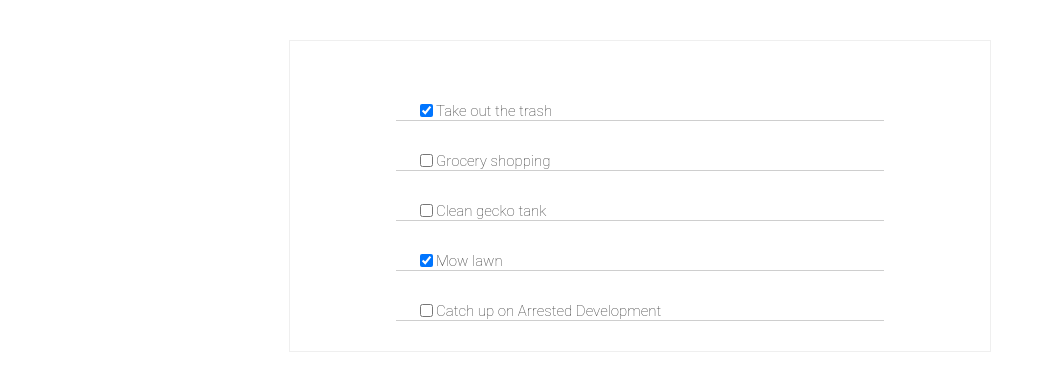
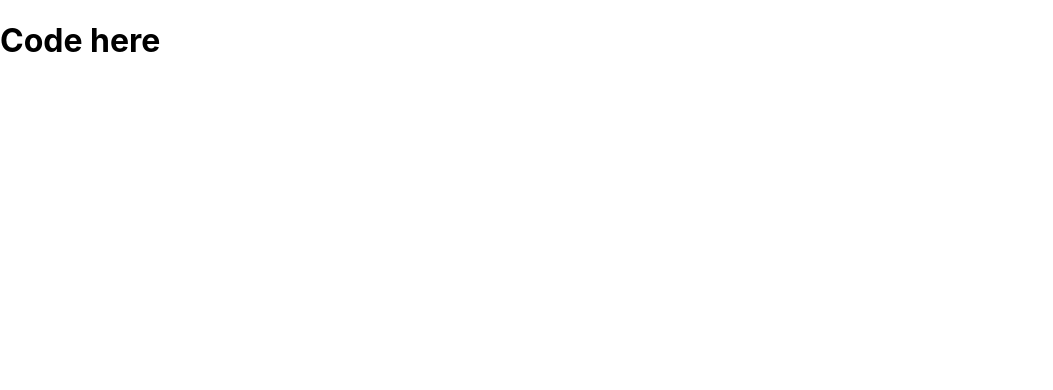
Before and after one commit to SuzanneNL/learn-react, a React (Create React App) app in the folder my-app/: page / in a window 1280 px wide. Shown: the top 390 px of the page, without its empty margins (0-1053 px from the left). Built offline with nearby package versions, Linux system fonts and the light colour scheme.

Commit message:
Class-based components

```diff
--- /dev/null
+++ b/my-app/src/ClassBasedApp.js
@@ -0,0 +1,27 @@
+import React from 'react';
+
+function FunctionBasedApp(props){
+    return (
+        <div>
+            <h1>Name = {props.name}</h1>
+        </div>
+    )
+}
+
+class ClassBasedApp extends React.Component {
+
+    myMethodHere() {
+
+    }
+
+    render() {
+        const style = this.myMethodHere()
+        return (
+            <div>
+                <h1>Code here{this.props.name}</h1>
+            </div>
+        )
+    }
+}
+
+export default ClassBasedApp
--- a/my-app/src/index.js
+++ b/my-app/src/index.js
@@ -4,10 +4,10 @@ import './index.css';
 import App from './App';
 import reportWebVitals from './reportWebVitals';
 
-import ToDoApp from './ToDoApp';
+import ClassBasedApp from './ClassBasedApp';
 
 ReactDOM.render(
-  <ToDoApp />,
+  <ClassBasedApp />,
   document.getElementById("root")
   )
 
```
